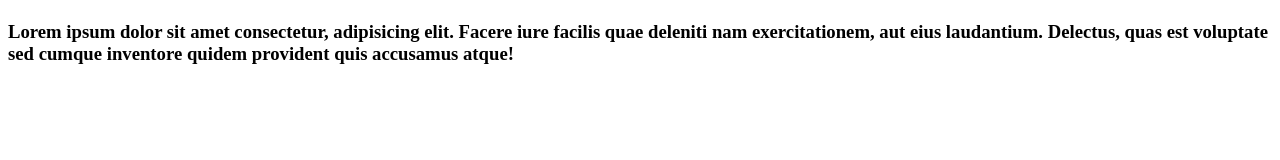
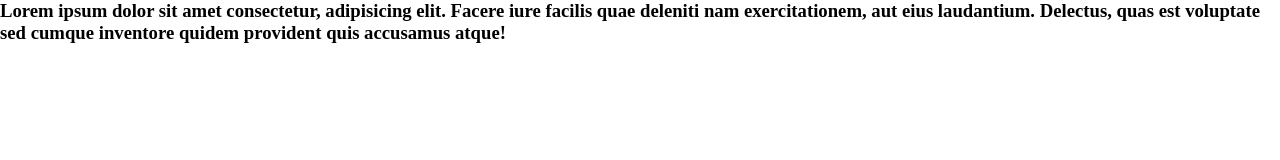
Before and after one commit to lucas-catto/curso-git, a plain HTML site: page index.html in a window 1280 px wide. Drawn offline with Linux system fonts and the light colour scheme.

Commit message:
14º commit.

```diff
--- a/index.html
+++ b/index.html
@@ -4,6 +4,7 @@
         <meta charset="UTF-8">
         <meta name="viewport" content="width=device-width, initial-scale=1.0">
         <title>ABC</title>
+        <link rel="stylesheet" href="style.css">
     </head>
     <body>
         <h1></h1>
--- /dev/null
+++ b/style.css
@@ -0,0 +1,7 @@
+
+* {
+    margin: 0;
+    padding: 0;
+    border: 0;
+    box-sizing: border-box;
+}
```
